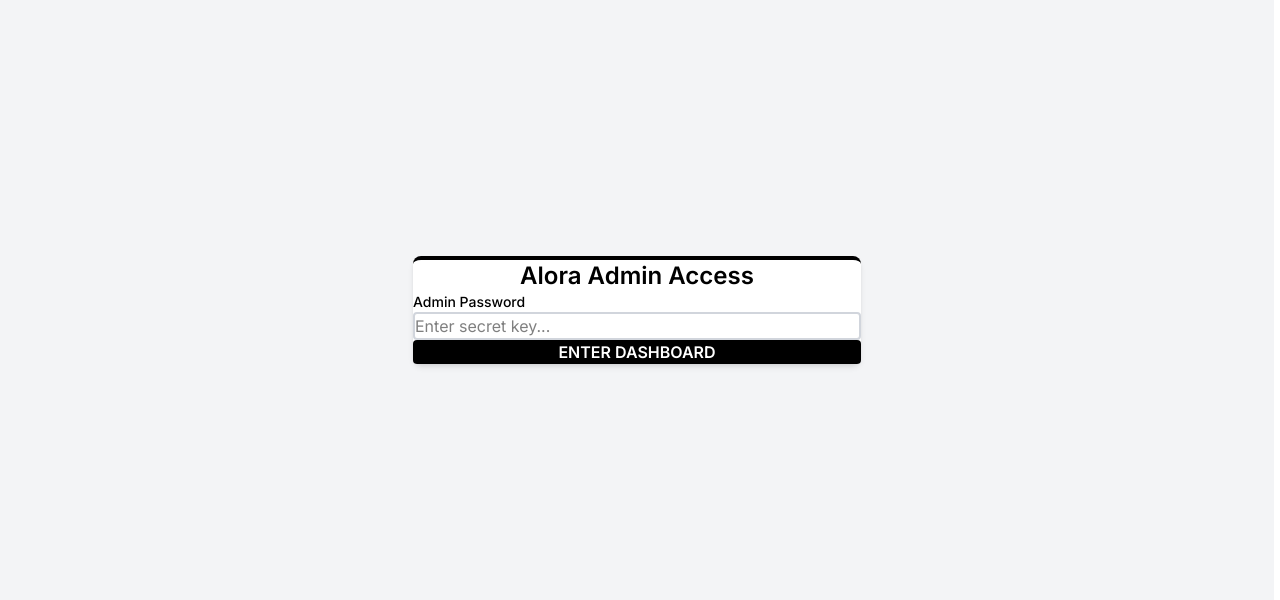
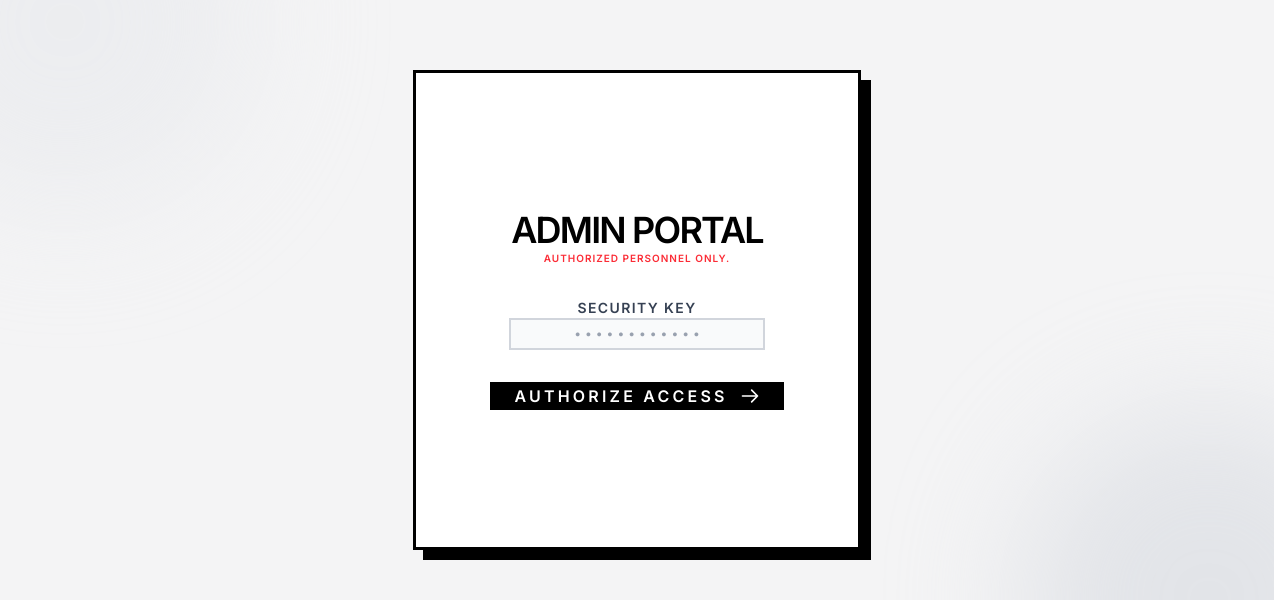
Before and after one commit to uzicodes/Alora, a Next.js app: page /admin/login in a window 1280 px wide. Shown: the part 146-746 px from the top of the page. Built offline with nearby package versions, Linux system fonts and the light colour scheme; no server answers.

Commit message:
feat: UI tweaks on the admin login form & admin layout

```diff
--- a/src/app/admin/dashboard/page.tsx
+++ b/src/app/admin/dashboard/page.tsx
@@ -3,36 +3,55 @@ import { cookies } from "next/headers";
 import { redirect } from "next/navigation";
 
 export default async function AdminDashboard() {
-    // Protect the route: Check admin cookie exists
     const cookieStore = await cookies();
     const adminSession = cookieStore.get("admin_session");
 
     if (!adminSession || adminSession.value !== "authorized") {
-        // Kick them back to login if they don't have the cookie
         redirect("/admin/login");
     }
 
     return (
-        <div className="min-h-screen bg-gray-100 flex">
-            {/* Sidebar Placeholder */}
-            <div className="w-64 bg-black text-white p-6 hidden md:block">
-                <h2 className="text-2xl font-bold mb-8">Alora Admin</h2>
-                <nav className="space-y-4">
-                    <a href="#" className="block p-3 bg-gray-800 rounded font-bold">Orders</a>
-                    <a href="#" className="block p-3 hover:bg-gray-800 rounded">Products</a>
-                    <a href="#" className="block p-3 hover:bg-gray-800 rounded">Customers</a>
+        <div className="min-h-screen bg-[#F4F4F5] flex font-sans selection:bg-black selection:text-white">
+            {/* Sidebar */}
+            <div className="w-72 bg-black text-white p-8 hidden md:flex flex-col border-r-4 border-black z-20">
+                <div className="mb-12 border-b-2 border-white/20 pb-6">
+                    <h2 className="text-3xl font-black tracking-tighter uppercase mb-1">Alora</h2>
+                    <p className="text-[10px] tracking-[0.3em] text-gray-400 uppercase font-bold">Admin Portal</p>
+                </div>
+
+                <nav className="space-y-4 flex-1">
+                    <a href="#" className="block p-4 border-2 border-white bg-white text-black font-bold tracking-widest uppercase text-sm transition-all duration-300 shadow-[4px_4px_0px_0px_rgba(255,255,255,0.3)] hover:-translate-y-1">
+                        Orders
+                    </a>
+                    <a href="#" className="block p-4 border-2 border-transparent hover:border-white/50 text-gray-300 hover:text-white font-bold tracking-widest uppercase text-sm transition-all duration-300">
+                        Products
+                    </a>
+                    <a href="#" className="block p-4 border-2 border-transparent hover:border-white/50 text-gray-300 hover:text-white font-bold tracking-widest uppercase text-sm transition-all duration-300">
+                        Customers
+                    </a>
                 </nav>
+
+                <div className="mt-auto pt-8 border-t-2 border-white/20">
+                    <div className="flex items-center gap-3">
+                        <div className="w-8 h-8 bg-white rounded-full flex items-center justify-center">
+                            <span className="text-black font-black text-sm">A</span>
+                        </div>
+                        <div>
+                            <p className="text-xs font-bold uppercase tracking-widest">Admin</p>
+                            <p className="text-[10px] capitalize text-gray-400">System Root</p>
+                        </div>
+                    </div>
+                </div>
             </div>
 
             {/* Main Content */}
-            <div className="flex-1 p-8">
-                <div className="flex justify-between items-center mb-8 border-b-2 border-gray-200 pb-4">
-                    <h1 className="text-3xl font-bold">Orders Overview</h1>
-                    <button className="bg-red-500 text-white px-4 py-2 font-bold rounded">Logout</button>
-                </div>
-
-                <div className="bg-white p-6 rounded-lg shadow-sm border-2 border-gray-200">
-                    <p className="text-gray-500">Welcome to the control panel! Soon, we will connect Prisma here to list all your live orders.</p>
+            <div className="flex-1 p-8 md:p-12 relative overflow-hidden bg-[url('https://www.transparenttextures.com/patterns/cubes.png')] bg-fixed">
+                <div className="max-w-6xl mx-auto relative z-10">
+                    <div className="flex flex-col md:flex-row justify-between items-start md:items-end mb-12 border-b-4 border-black pb-6 gap-6">
+                        <div>
+                            <h1 className="text-5xl font-black uppercase tracking-tight mb-2">Orders</h1>
+                        </div>
+                    </div>
                 </div>
             </div>
         </div>
--- a/src/app/admin/layout.tsx
+++ b/src/app/admin/layout.tsx
@@ -1,13 +1,11 @@
 import React from "react";
 
 export const metadata = {
-    title: "Admin Portal - Alora",
+    title: "ADMIN PORTAL - ALORA",
 };
 
 export default function AdminLayout({ children }: { children: React.ReactNode }) {
     return (
-        // This wrapper ensures the admin section has its own clean background
-        // and ignores the main website's padding/margins.
         <div className="min-h-screen bg-gray-50 text-black">
             {children}
         </div>
--- a/src/app/admin/login/page.tsx
+++ b/src/app/admin/login/page.tsx
@@ -14,7 +14,6 @@ export default function AdminLogin() {
         setLoading(true);
         setError("");
 
-        // We will call a dedicated server action to verify the password securely
         try {
             const res = await fetch("/api/admin/auth", {
                 method: "POST",
@@ -37,31 +36,81 @@ export default function AdminLogin() {
     };
 
     return (
-        <div className="flex items-center justify-center min-h-screen bg-gray-100 p-4">
-            <div className="bg-white p-8 rounded-lg shadow-md w-full max-w-md border-t-4 border-black">
-                <h1 className="text-2xl font-bold mb-6 text-center">Alora Admin Access</h1>
+        <div className="flex items-center justify-center min-h-screen bg-[#F4F4F5] p-4 relative overflow-hidden">
+            <div className="absolute top-[-10%] left-[-10%] w-96 h-96 bg-gray-200 rounded-full blur-3xl opacity-50 z-0"></div>
+            <div className="absolute bottom-[-10%] right-[-10%] w-96 h-96 bg-gray-300 rounded-full blur-3xl opacity-50 z-0"></div>
 
-                <form onSubmit={handleLogin} className="space-y-4">
-                    <div>
-                        <label className="block text-sm font-medium mb-1">Admin Password</label>
+            <div className="bg-white px-10 py-12 min-h-[480px] z-10 w-full max-w-md border-[3px] border-black shadow-[10px_10px_0px_0px_rgba(0,0,0,1)] rounded-none transition-all duration-300 hover:shadow-[15px_15px_0px_0px_rgba(0,0,0,1)] hover:-translate-y-2 hover:-translate-x-1 flex flex-col justify-center">
+                <div className="flex justify-center mb-10"></div>
+
+                <h1 className="text-4xl font-black mb-4 text-center uppercase tracking-tighter">
+                    Admin Portal
+                </h1>
+
+                <form onSubmit={handleLogin} className="flex flex-col items-center gap-8">
+                    <p className="text-red-500 text-center text-[10px] font-bold uppercase tracking-widest leading-relaxed mb-6">
+                        Authorized personnel only.
+                    </p>
+
+                    <div className="space-y-5">
+                        <label className="block text-center text-sm font-bold uppercase tracking-widest text-gray-700">
+                            Security Key
+                        </label>
+
                         <input
                             type="password"
                             value={password}
                             onChange={(e) => setPassword(e.target.value)}
-                            className="w-full border-2 border-gray-300 p-3 rounded focus:border-black outline-none transition-colors"
-                            placeholder="Enter secret key..."
+                            className="w-full border-2 border-gray-300 bg-gray-50 p-4 mt-2 font-mono text-lg focus:border-black focus:bg-white focus:shadow-[4px_4px_0px_0px_rgba(0,0,0,1)] outline-none transition-all duration-200 rounded-none placeholder-gray-400 text-center"
+                            placeholder="••••••••••••"
                             required
                         />
                     </div>
 
-                    {error && <p className="text-red-500 text-sm font-bold">{error}</p>}
+                    {error && (
+                        <div className="border border-red-500 bg-red-50 p-4 mt-2 flex items-center justify-center gap-3 animate-pulse">
+                            <svg
+                                className="w-6 h-6 text-red-500"
+                                fill="none"
+                                stroke="currentColor"
+                                viewBox="0 0 24 24"
+                            >
+                                <path
+                                    strokeLinecap="round"
+                                    strokeLinejoin="round"
+                                    strokeWidth="2"
+                                    d="M12 8v4m0 4h.01M21 12a9 9 0 11-18 0 9 9 0 0118 0z"
+                                />
+                            </svg>
+                            <p className="text-red-700 text-sm font-bold tracking-wide uppercase">
+                                {error}
+                            </p>
+                        </div>
+                    )}
 
                     <button
                         type="submit"
                         disabled={loading}
-                        className="w-full bg-black text-white p-3 font-bold rounded hover:bg-gray-800 transition-colors"
+                        className="w-2/3 mx-auto mt-4 bg-black text-white p-5 font-bold tracking-[0.2em] uppercase border-2 border-black hover:bg-green-800 hover:border-green-800 transition-all duration-300 disabled:opacity-50 disabled:cursor-not-allowed group relative overflow-hidden"
                     >
-                        {loading ? "VERIFYING..." : "ENTER DASHBOARD"}
+                        <span className="relative z-10 flex items-center justify-center gap-3">
+                            {loading ? "AUTHENTICATING..." : "AUTHORIZE ACCESS"}
+                            {!loading && (
+                                <svg
+                                    className="w-5 h-5 group-hover:translate-x-2 transition-transform"
+                                    fill="none"
+                                    stroke="currentColor"
+                                    viewBox="0 0 24 24"
+                                >
+                                    <path
+                                        strokeLinecap="round"
+                                        strokeLinejoin="round"
+                                        strokeWidth="2"
+                                        d="M14 5l7 7m0 0l-7 7m7-7H3"
+                                    />
+                                </svg>
+                            )}
+                        </span>
                     </button>
                 </form>
             </div>
```
